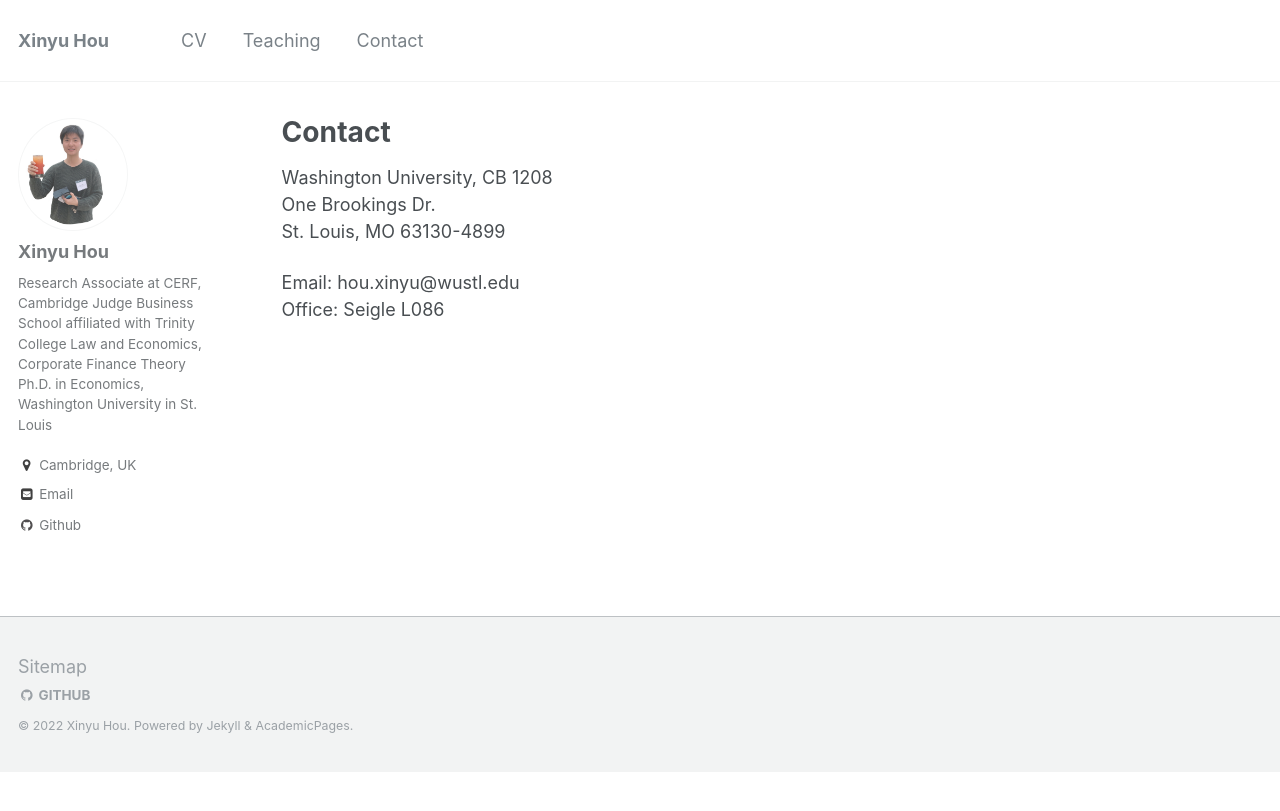
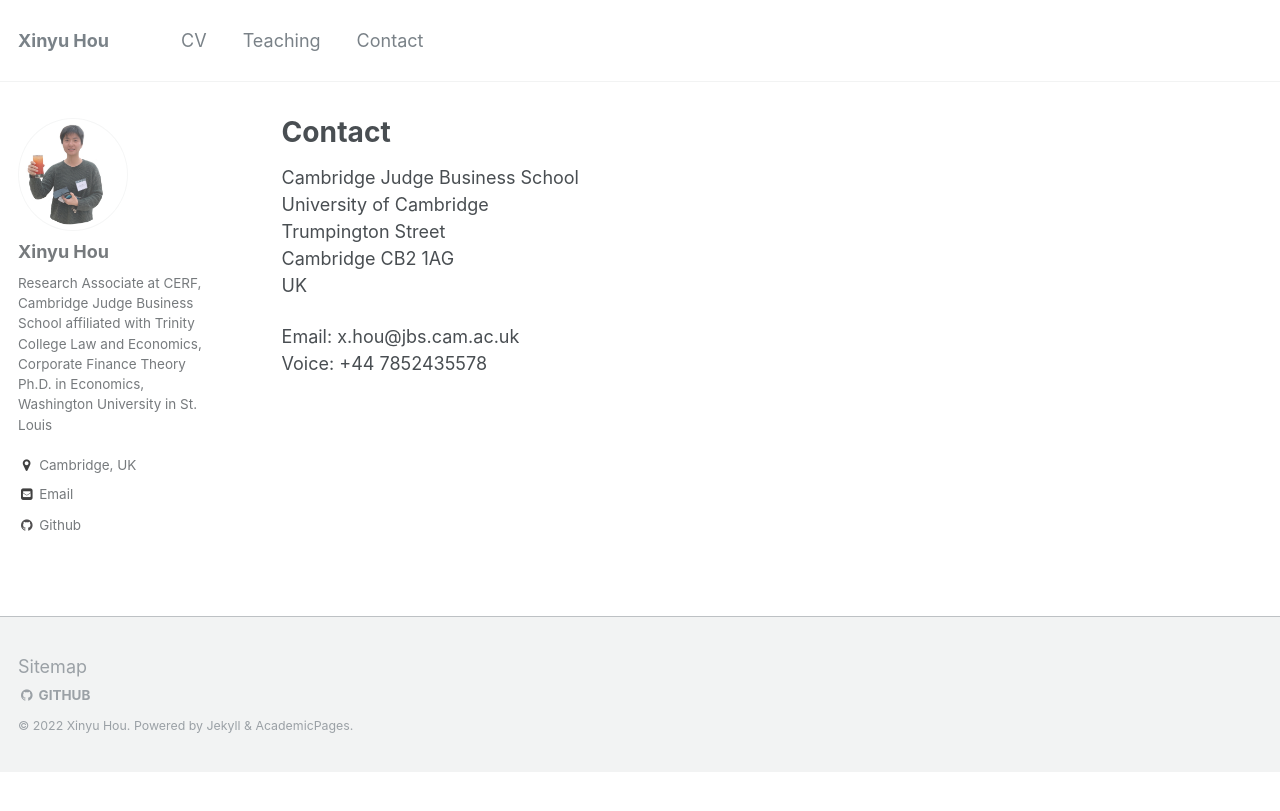
Before and after one commit to xinyuhou94/xinyuhou94.github.io, a Jekyll site: the page built from _pages/contact.md, in a window 1280 px wide. Shown: the top 811 px of the page. Built offline with Jekyll 4.4.1, drawn with Linux system fonts in a browser that asks for light colours.

Commit message:
Update contact.md

```diff
--- a/_pages/contact.md
+++ b/_pages/contact.md
@@ -4,9 +4,11 @@ title: "Contact"
 permalink: /contact/
 author_profile: true
 ---
-Washington University, CB 1208 <br>
-One Brookings Dr. <br>
-St. Louis, MO 63130-4899 <br>
+Cambridge Judge Business School <br>
+University of Cambridge <br>
+Trumpington Street <br>
+Cambridge CB2 1AG <br>
+UK <br>
 
-Email: hou.xinyu@wustl.edu  <br>
-Office: Seigle L086 <br>
+Email: x.hou@jbs.cam.ac.uk  <br>
+Voice: +44 7852435578 <br>
```
